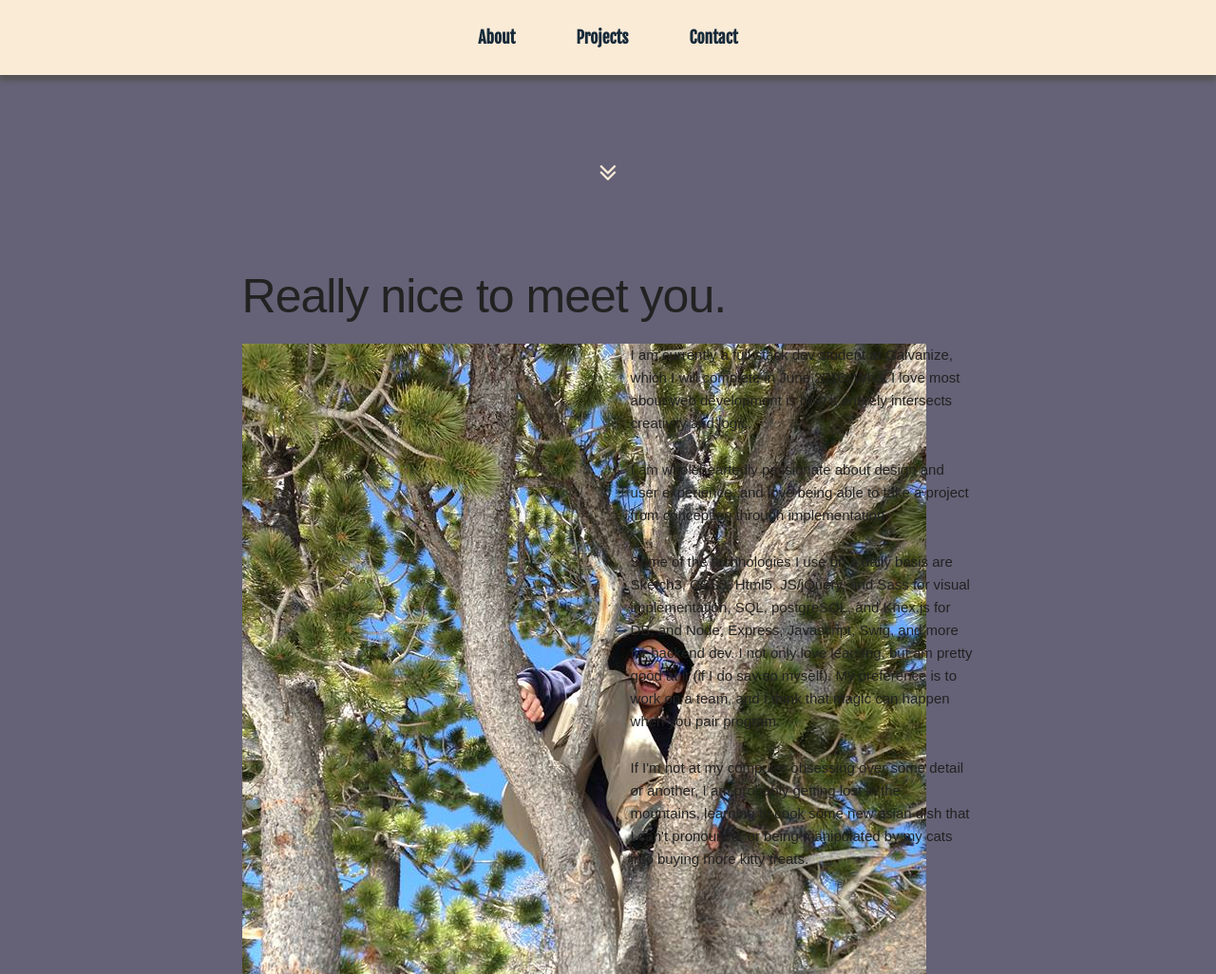
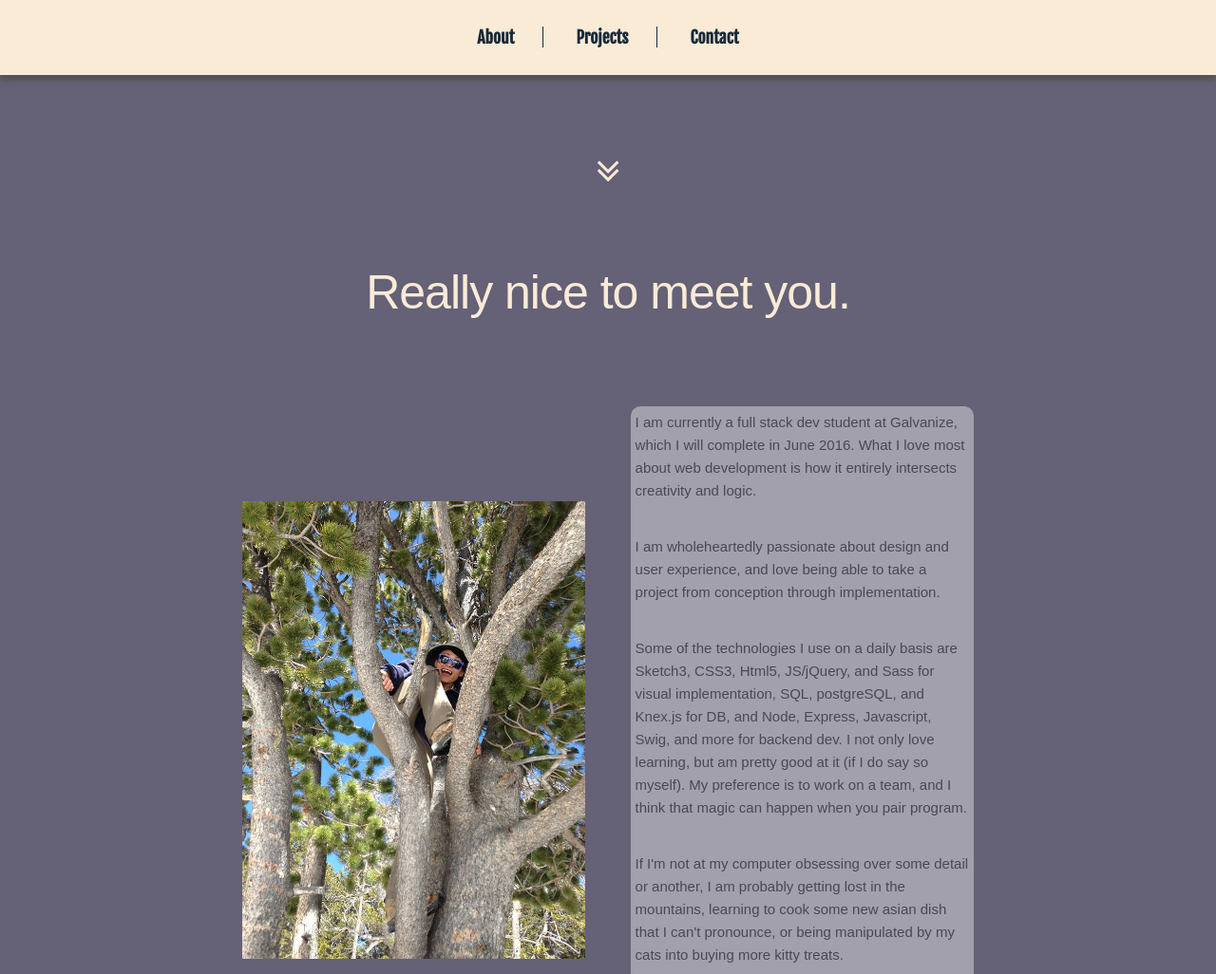
Before and after one commit to katdiese/portfolio-redo, a website: page src/index.html in a window 1280 px wide. Shown: the part 551-1577 px from the top of the page at 95% size. Drawn offline with nearby package versions, Linux system fonts and the light colour scheme; a web font is replaced by a local one.

Commit message:
styled about section

```diff
--- a/src/styles/scss/main.scss
+++ b/src/styles/scss/main.scss
@@ -76,6 +76,10 @@ header {
   box-shadow: 0 6px 5px $dark-gray;
   margin-bottom: -80px;
 
+  :not(:last-child) {
+      border-right: 1px solid $dark;
+    }
+
   .nav-links {
     margin: auto;
   }
@@ -108,9 +112,32 @@ main {
 
   .down-arrow {
     text-align: center;
-    font-size: 3rem;
-    padding: 5rem;
+    font-size: 4rem;
+    padding: 4rem;
     color: $off-white;
   }
 
 }
+
+.about {
+
+  img {
+    width: 100%;
+    padding-top: 10rem;
+  }
+  .about-greet {
+    text-align: center;
+    color: $off-white;
+    padding-bottom: 7rem;
+  }
+
+  .about-words {
+    background-color: white;
+    opacity: 0.4;
+    border-radius: 10px;
+
+    p {
+      padding: 5px;
+    }
+  }
+}
```
Also changed, not shown: src/styles/css/main.css.
